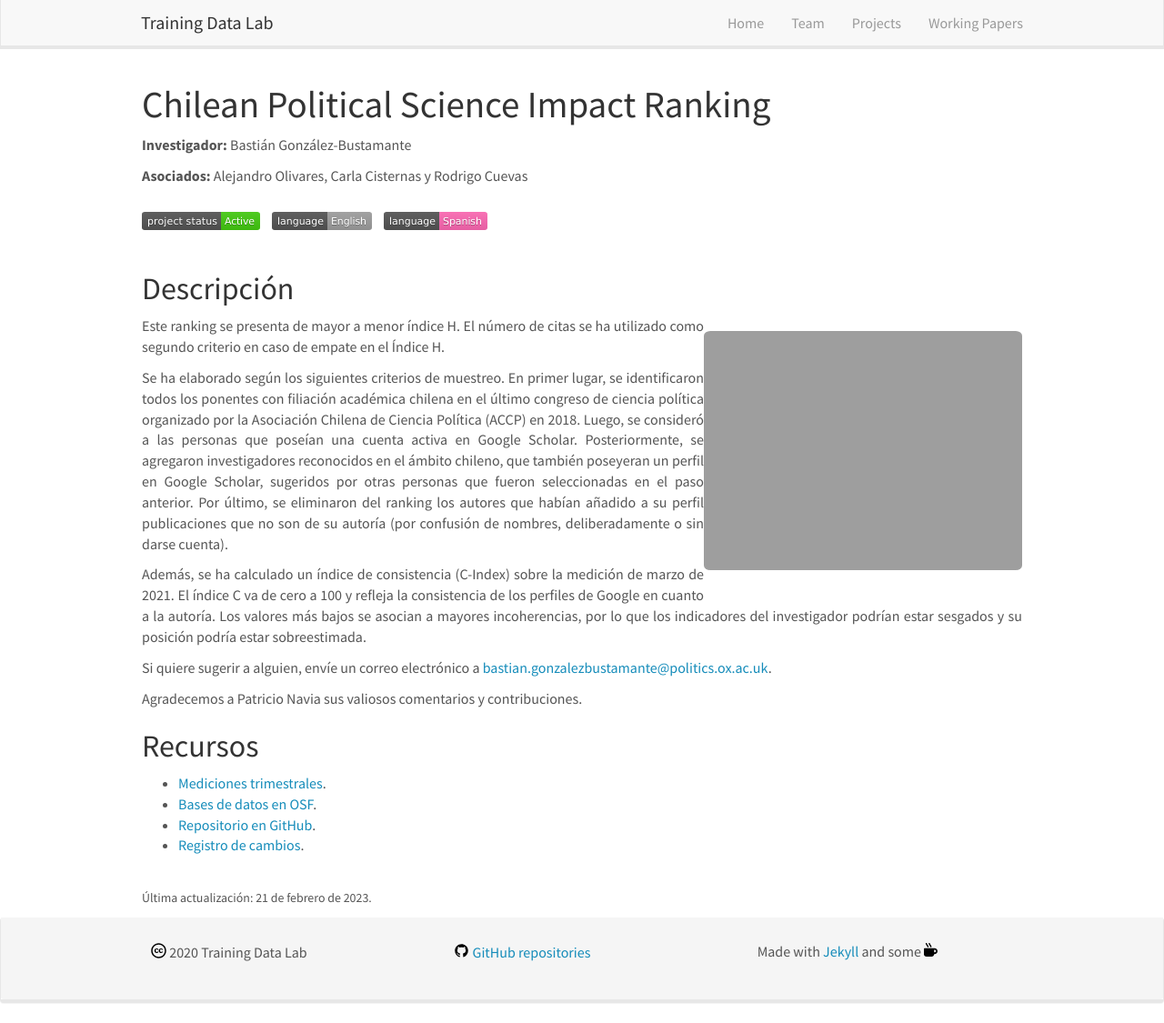
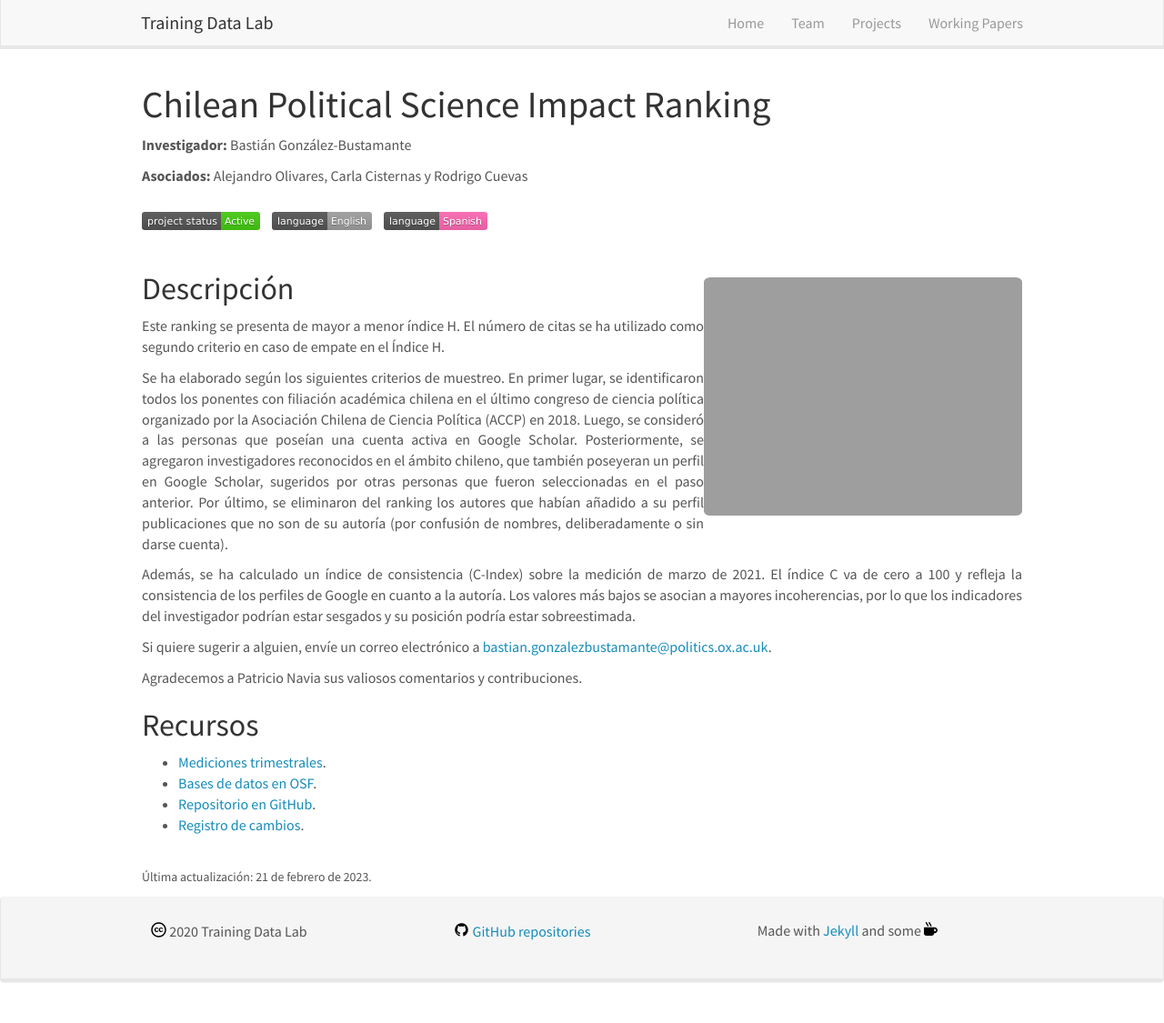
Before and after one commit to training-datalab/old-training-datalab.com, a Jekyll site: the page built from _pages/cps-ranking-spanish.md, in a window 1280 px wide and 1125 px high. Shown: the whole window at 91% size. Built offline with Jekyll 4.4.1, drawn with Linux system fonts in a browser that asks for light colours; nearby versions of some CDN libraries.

Commit message:
Update cps-ranking-spanish.md

```diff
--- a/_pages/cps-ranking-spanish.md
+++ b/_pages/cps-ranking-spanish.md
@@ -14,9 +14,9 @@ permalink: /projects/cps-ranking-spanish
 
 ![Project Status: Active]({{ site.url }}{{ site.baseurl }}/badges/project_status/project_active.svg) &nbsp;&nbsp; [![English]({{ site.url }}{{ site.baseurl }}/badges/lang/english_inactive.svg)](https://training-datalab.com/projects/cps-ranking) &nbsp;&nbsp; [![Spanish]({{ site.url }}{{ site.baseurl }}/badges/lang/spanish.svg)](https://training-datalab.com/projects/cps-ranking-spanish)
 
+![]({{ site.url }}{{ site.baseurl }}/images/projects/network_ranking.png){: style="width: 350px; float: right; border: 10px"}
+
 ## Descripción
-
-![]({{ site.url }}{{ site.baseurl }}/images/projects/network_ranking.png){: style="width: 350px; float: right; border: 10px"}
 
 <p align="justify">Este ranking se presenta de mayor a menor índice H. El número de citas se ha utilizado como segundo criterio en caso de empate en el Índice H.</p>
 
```
